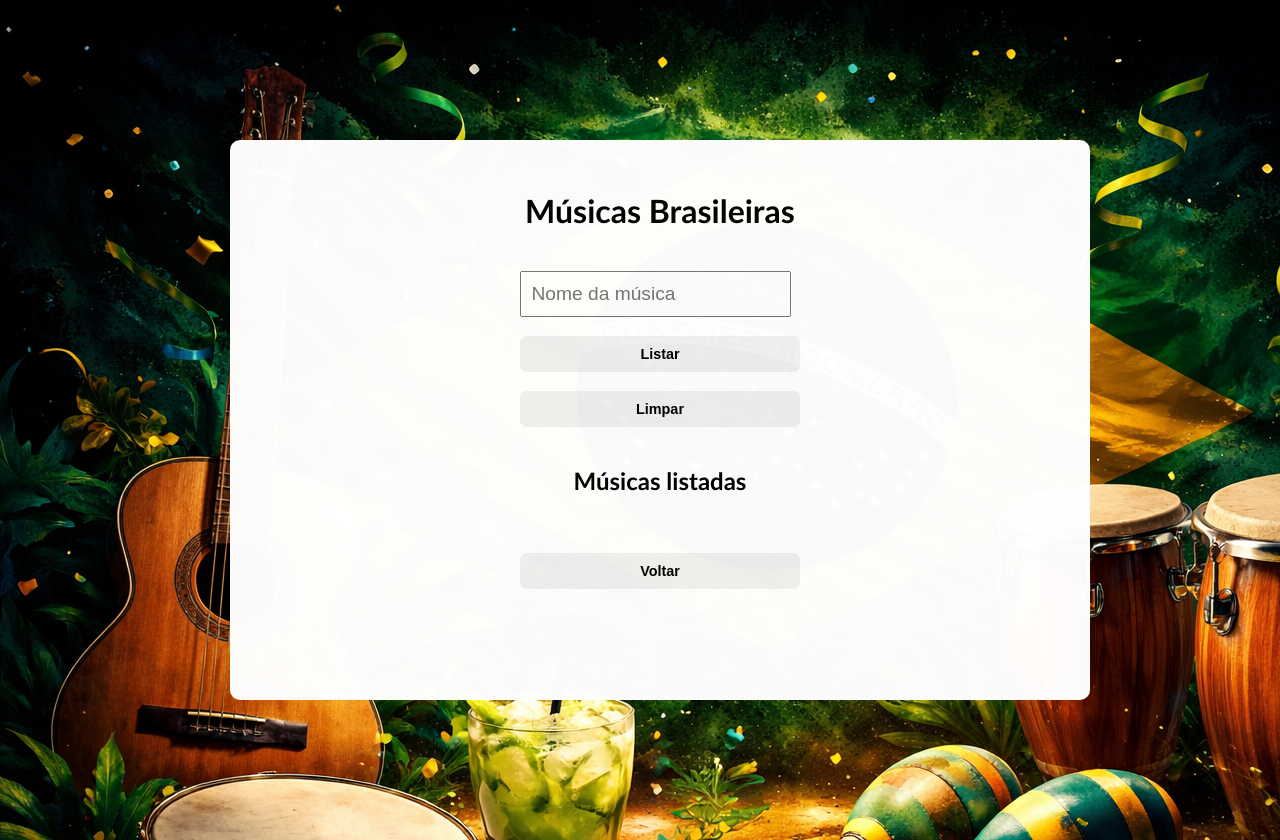
After one commit to michele00-pi/Flask-Python, a Flask app: page /brasileira in a window 1280 px wide. The commit adds this page. Run offline with Flask 3, Linux system fonts and the light colour scheme.

Commit message:
Criação do main, criação da page de listagem de  músicas brasileiras

```diff
--- a/app.py
+++ b/app.py
@@ -1,11 +1,39 @@
-from flask import Flask, render_template
+from flask import Flask, render_template, request
 
 app = Flask(__name__)
 
-@app.route("/")
+lista_brasil = []
+
+@app.route("/") #Pagina inicial
 
 def main():
     return render_template("main.html")
 
+@app.route("/brasileira", methods=["POST", "GET"]) #Pagina das musicas brasileiras
+
+def page_brasileira():
+
+    if request.method == 'POST':
+
+        musica_brasileira = request.form.get("BRASILINPUT")
+        lista_brasil.append(musica_brasileira)
+
+    if request.method == 'GET':
+
+        lista_brasil.clear()
+
+    return render_template("brasileira.html", lista_brasil=lista_brasil)
+
+
+@app.route("/estrangeira") #Pagina das musicas estrangeiras
+
+def page_estrangeira():
+    return render_template("estrangeira.html")
+
+@app.route("/classica") #Pagina das musicas classicas
+
+def page_classica():
+    return render_template("classica.html")
+
 if __name__ == "__main__":
     app.run(debug=True)
--- /dev/null
+++ b/static/css/style_br.css
@@ -0,0 +1,100 @@
+body {
+    margin: 0;
+    font-family: 'Gill Sans', 'Gill Sans MT', Calibri, 'Trebuchet MS', sans-serif;
+}
+
+#container {
+
+    width: 100vw;
+    height: 100vh;
+    background-image: url(/static/images/brasil2.png);
+    display: flex;
+    /* ativa o flexbox (organiza os elementos) */
+    flex-direction: row;
+    /* organiza os itens em linha (horizontal) */
+    justify-content: center;
+    /* centraliza no eixo horizontal */
+    align-items: center;
+    /* centraliza no eixo vertical */
+    padding: 20px;
+
+}
+
+#box {
+    width: 90%;
+    /* ocupa mais espaço em telas pequenas */
+    min-height: 500px;
+    max-width: 800px;
+    /* limite em telas grandes */
+    opacity: 98%;
+    border-radius: 10px;
+    background: #fff;
+    padding: 30px;
+    text-align: center;
+}
+
+#brasilInput {
+
+    padding: 10px;
+    margin-right: 10px;
+    font-size: 1.2em;
+
+}
+
+#btnLimpar {
+    border-radius: 7px;
+    padding: 10px;
+    font-size: 0.9em;
+    border: 0;
+    width: 35%;
+    font-weight: bold;
+    transition: 0.4s ease-in-out;
+}
+
+#btnLimpar:hover {
+    background-color: rgb(216, 6, 6);
+    color: white;
+}
+
+#listarBtn {
+    border-radius: 7px;
+    padding: 10px;
+    font-size: 0.9em;
+    border: 0;
+    width: 35%;
+    font-weight: bold;
+    transition: 0.4s ease-in-out;
+}
+
+form>button:hover {
+    background-color: rgb(16, 16, 16);
+    color: white;
+}
+
+li {
+    list-style-type: none;
+    padding: 0;
+    margin: 0;
+}
+
+#voltar {
+    border-radius: 7px;
+    padding: 10px;
+    font-size: 0.9em;
+    border: 0;
+    width: 35%;
+    font-weight: bold;
+    transition: 0.4s ease-in-out;
+}
+
+#voltar:hover {
+    background-color: rgb(16, 16, 16);
+    color: white;
+}
+
+#divLista{
+
+    align-items: center;
+    justify-content: center;
+
+}
--- a/static/style.css
+++ /dev/null
@@ -1,3 +0,0 @@
-body{
-    background-color: blueviolet;
-}
--- /dev/null
+++ b/templates/brasileira.html
@@ -0,0 +1,43 @@
+<!DOCTYPE html>
+<html lang="pt-BR">
+
+<head>
+    <meta charset="UTF-8">
+    <meta name="viewport" content="width=device-width, initial-scale=1.0">
+    <link rel="stylesheet" href="{{ url_for('static', filename='css/style_br.css') }}">
+    <title>Músicas Brasil</title>
+</head>
+
+<body>
+    <div id="container">
+        <div id="box">
+
+            <h1>Músicas Brasileiras</h1>
+            <br>
+            <form action="{{ url_for('page_brasileira') }}" method="post">
+                <input type="text" placeholder="Nome da música" name="BRASILINPUT" id="brasilInput" required>
+                <br><br>
+                <button id="listarBtn">Listar</button>
+            </form>
+            <br>
+            <form action="{{ url_for('page_brasileira') }}" method="get">
+                <button id="btnLimpar">Limpar</button>
+            </form>
+            <br>
+            <div id="divLista">
+                <h2>Músicas listadas</h2>
+                <ol>
+                    {%for musica in lista_brasil%}
+                    <li>{{musica}}</li>
+                    {% endfor %}
+                </ol>
+                <br><br>
+                <form action="{{ url_for('main') }}">
+                    <button id="voltar">Voltar</button>
+                </form>
+            </div>
+        </div>
+    </div>
+</body>
+
+</html>
```
Also changed, not shown: static/css/style.css (added, +103 -0 lines), templates/main.html (+22 -2 lines), static/images/brasil2.png (added), static/images/musica_brasileira.png (added), static/images/musica_classica.png (added), static/images/musica_estrangeira.png (added), templates/classica.html (added), templates/estrangeira.html (added).
